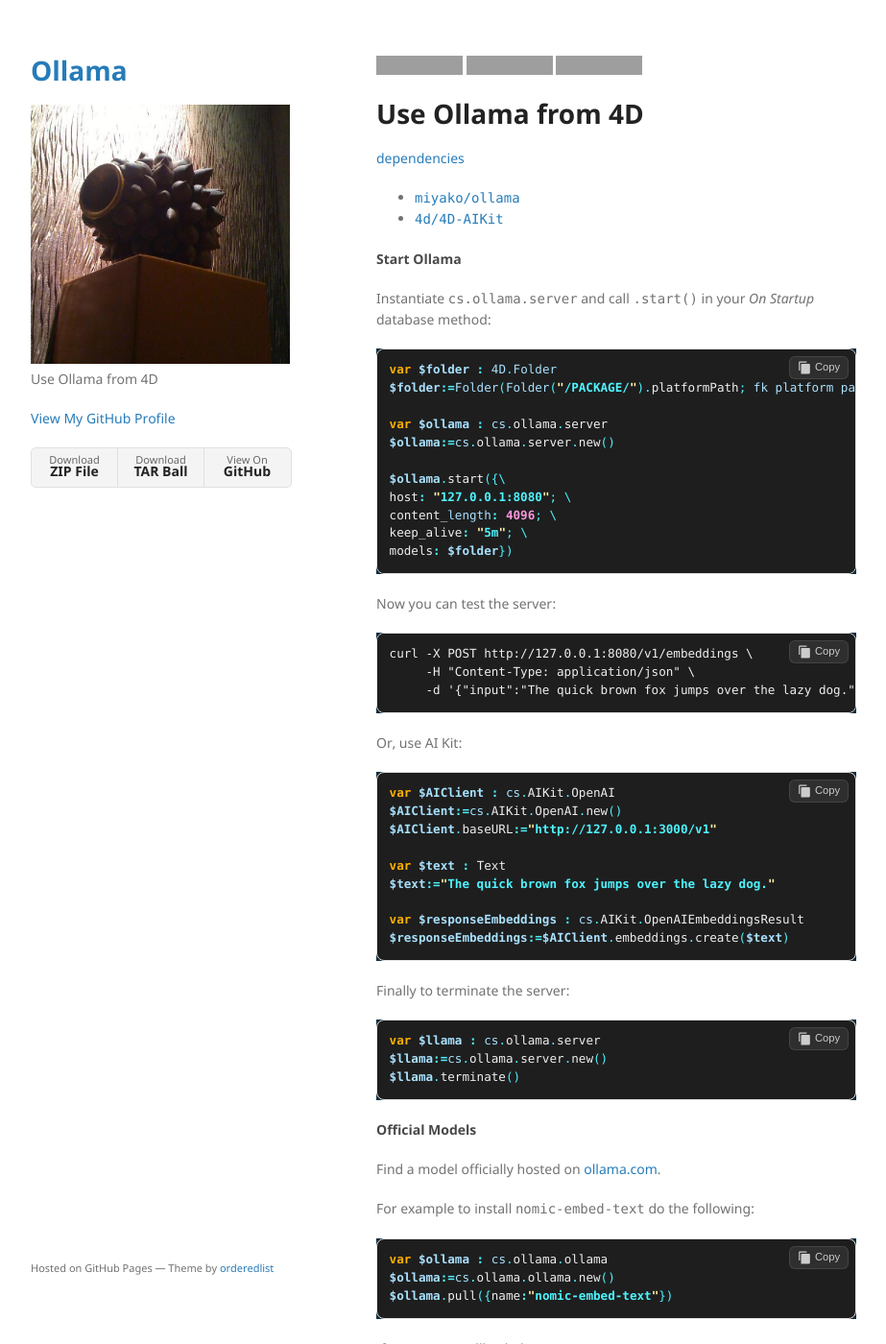
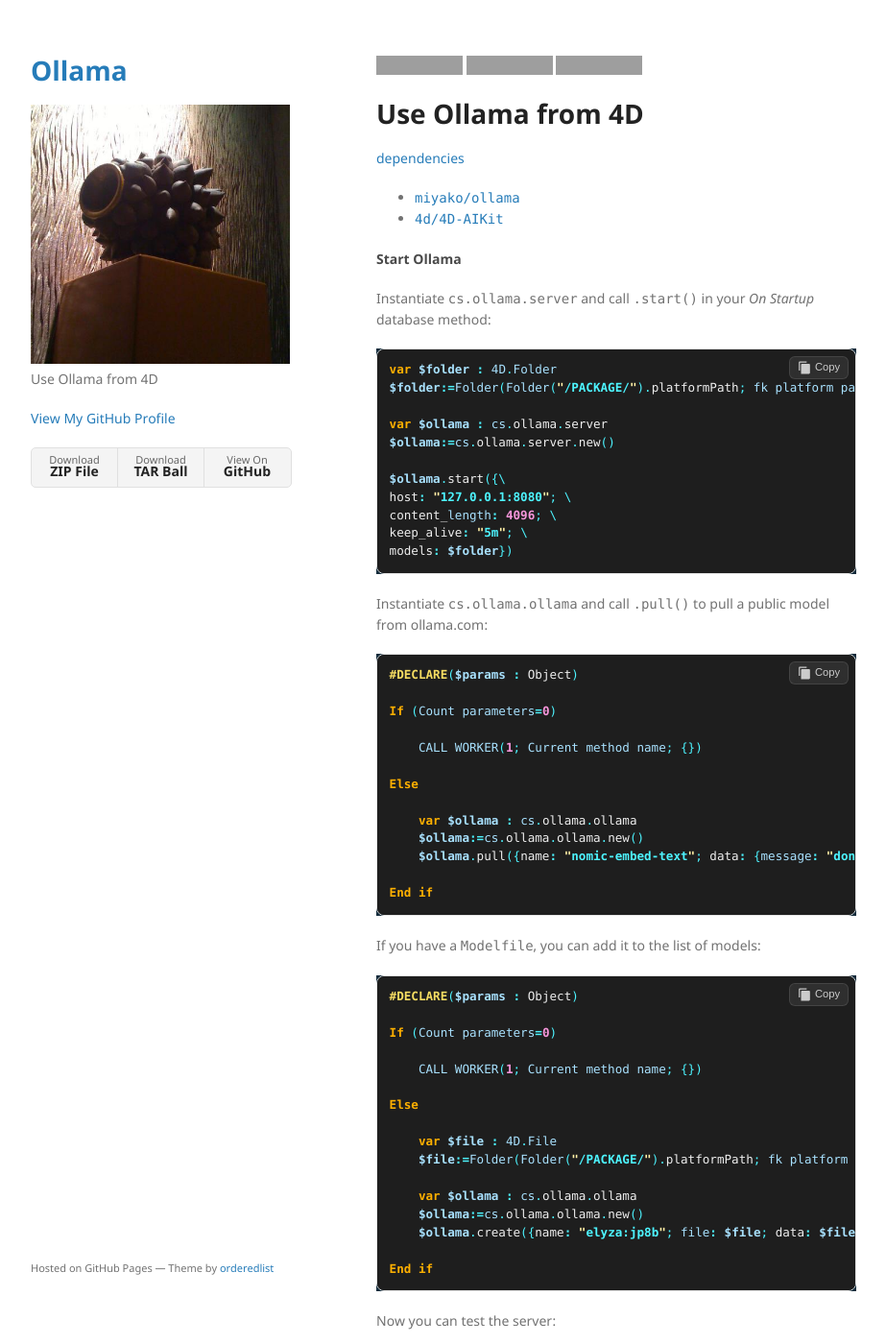
Before and after one commit to miyako/4d-example-local-inference-ollama, a Jekyll site: the page built from index.md, in a window 1280 px wide and 1400 px high. Shown: the whole window at 96% size, without its empty margins (178-1101 px from the left). Built offline with Jekyll 4.4.1, drawn with Linux system fonts in a browser that asks for light colours; grey boxes are pictures that could not be loaded.

Commit message:
Update index.md

````diff
--- a/index.md
+++ b/index.md
@@ -29,6 +29,45 @@ host: "127.0.0.1:8080"; \
 content_length: 4096; \
 keep_alive: "5m"; \
 models: $folder})
+```
+
+Instantiate `cs.ollama.ollama` and call `.pull()` to pull a public model from ollama.com:
+
+```4d
+#DECLARE($params : Object)
+
+If (Count parameters=0)
+
+    CALL WORKER(1; Current method name; {})
+
+Else
+
+    var $ollama : cs.ollama.ollama
+    $ollama:=cs.ollama.ollama.new()
+    $ollama.pull({name: "nomic-embed-text"; data: {message: "done!"}}; Formula(ALERT($2.context.message)))
+
+End if
+```
+
+If you have a `Modelfile`, you can add it to the list of models:
+
+```4d
+#DECLARE($params : Object)
+
+If (Count parameters=0)
+
+    CALL WORKER(1; Current method name; {})
+
+Else
+
+    var $file : 4D.File
+    $file:=Folder(Folder("/PACKAGE/").platformPath; fk platform path).parent.file("models/elyza-8b-q4_k_m/Modelfile")
+
+    var $ollama : cs.ollama.ollama
+    $ollama:=cs.ollama.ollama.new()
+    $ollama.create({name: "elyza:jp8b"; file: $file; data: $file}; Formula(onResponse))
+
+End if
 ```
 
 Now you can test the server:
````
